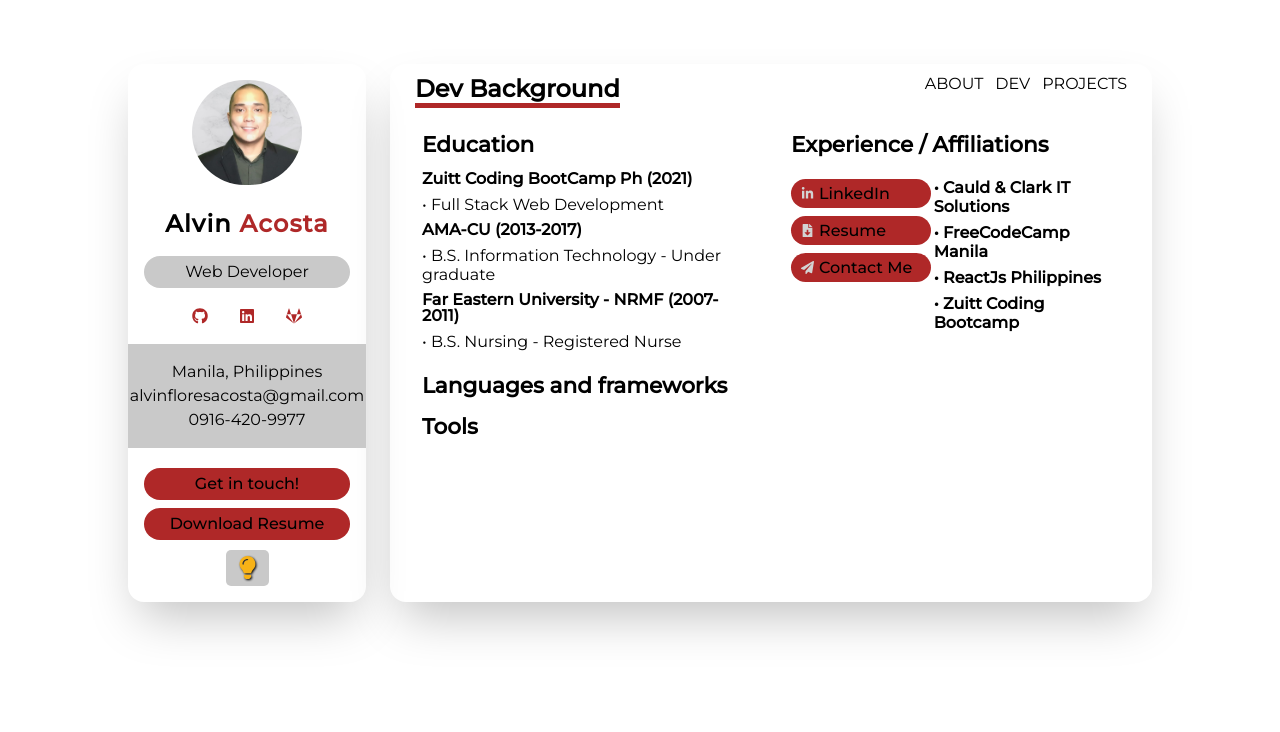
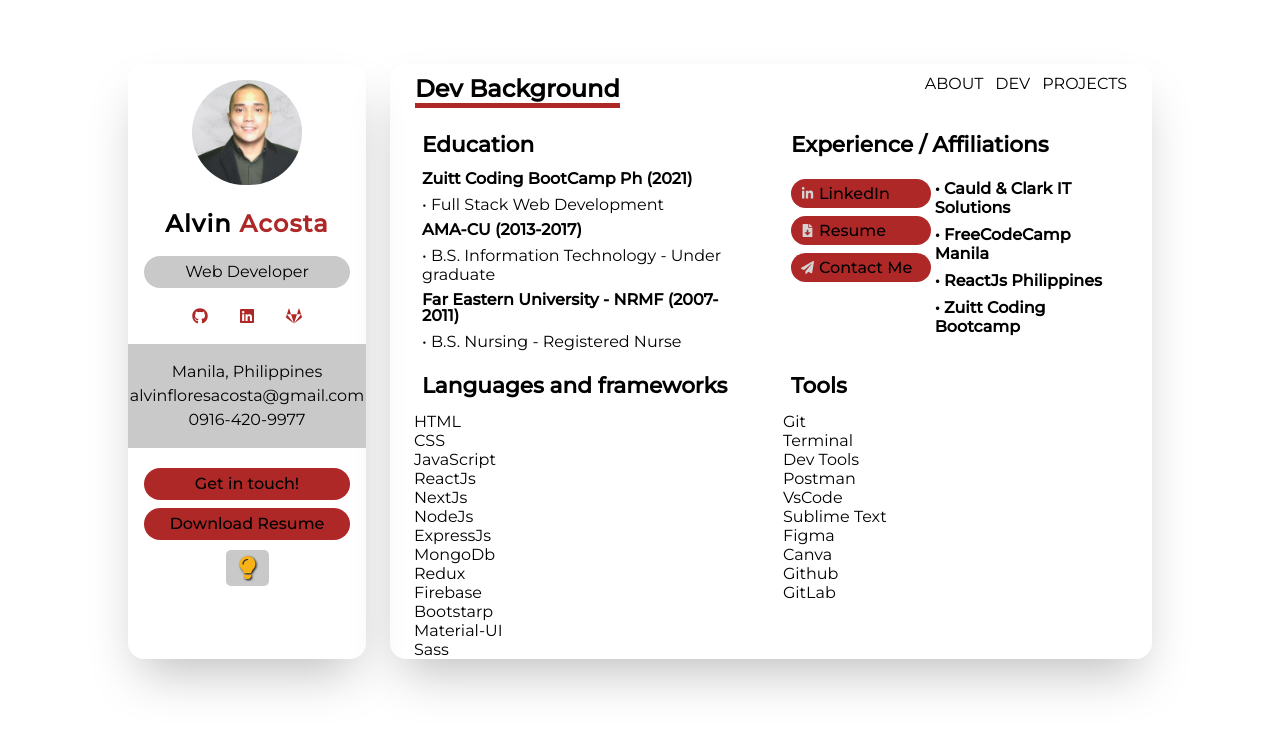
Before and after one commit to Exx-hub/nextjs-portfolio, a Next.js app: page /dev in a window 1280 px wide. Shown: the top 732 px of the page. Built offline with nearby package versions, Linux system fonts and the light colour scheme.

Commit message:
Initial bottom dev page set up

```diff
--- a/pages/dev.js
+++ b/pages/dev.js
@@ -48,12 +48,35 @@
 					</div>
 				</div>
 			</div>
-			<div className="language and tools">
+			<div className={styles.devBottom}>
 				<div className="languages">
 					<h4>Languages and frameworks</h4>
+					<p>HTML</p>
+					<p>CSS</p>
+					<p>JavaScript</p>
+					<p>ReactJs</p>
+					<p>NextJs</p>
+					<p>NodeJs</p>
+					<p>ExpressJs</p>
+					<p>MongoDb</p>
+					<p>Redux</p>
+					<p>Firebase</p>
+					<p>Bootstarp</p>
+					<p>Material-UI</p>
+					<p>Sass</p>
 				</div>
 				<div className="tools and software">
 					<h4>Tools</h4>
+					<p>Git</p>
+					<p>Terminal</p>
+					<p>Dev Tools</p>
+					<p>Postman</p>
+					<p>VsCode</p>
+					<p>Sublime Text</p>
+					<p>Figma</p>
+					<p>Canva</p>
+					<p>Github</p>
+					<p>GitLab</p>
 				</div>
 			</div>
 		</div>
--- a/styles/Dev.module.css
+++ b/styles/Dev.module.css
@@ -2,7 +2,7 @@
 	padding: 0rem 1.5rem;
 }
 
-/* className="grid gap-6 md:grid-cols-2" */
+/* EDUC AND EXP  */
 
 .devTop {
 	display: grid;
@@ -41,7 +41,7 @@
 }
 .listDiv h6 {
 	font-size: 1rem;
-	margin: 7px;
+	margin: 8px;
 }
 
 .experience p {
@@ -63,5 +63,14 @@
 	color: lightgray;
 }
 
+/* LANGUAGES PART  */
+.devBottom {
+	display: grid;
+	grid-template-columns: repeat(auto-fit, minmax(300px, 1fr));
+	gap: 1.5rem;
+}
+
+/* MEDIA QUERIES  */
+
 /* adjust media queries not autofit  */
 /* of experience and affiliations */
```
